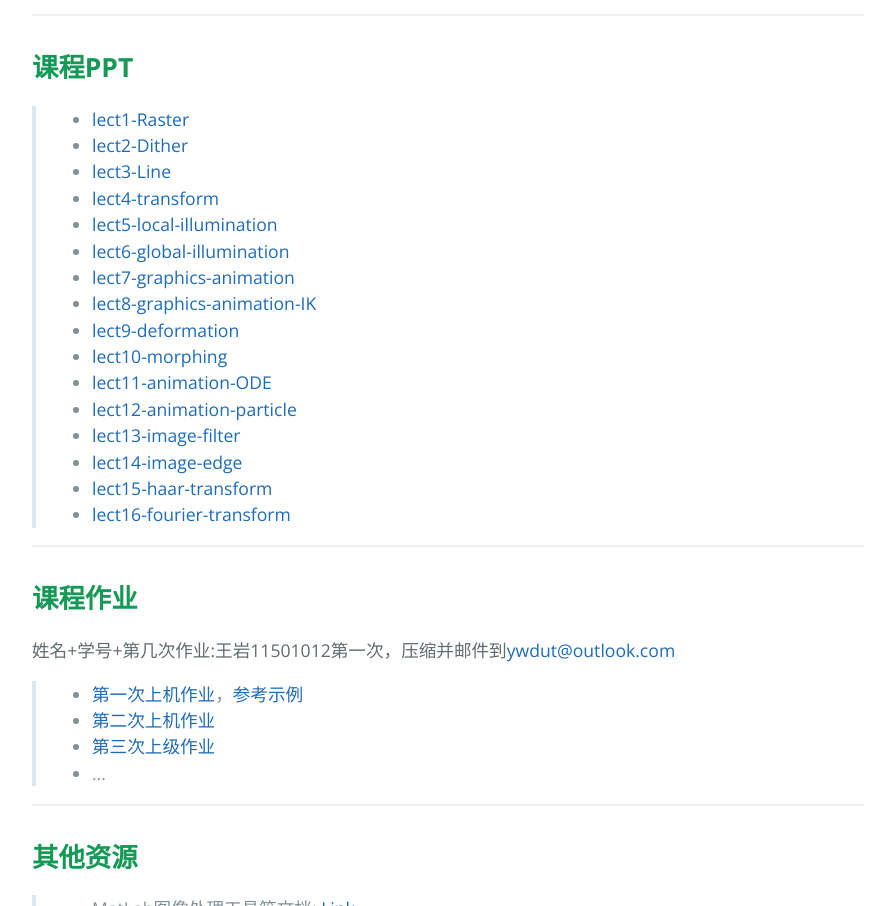
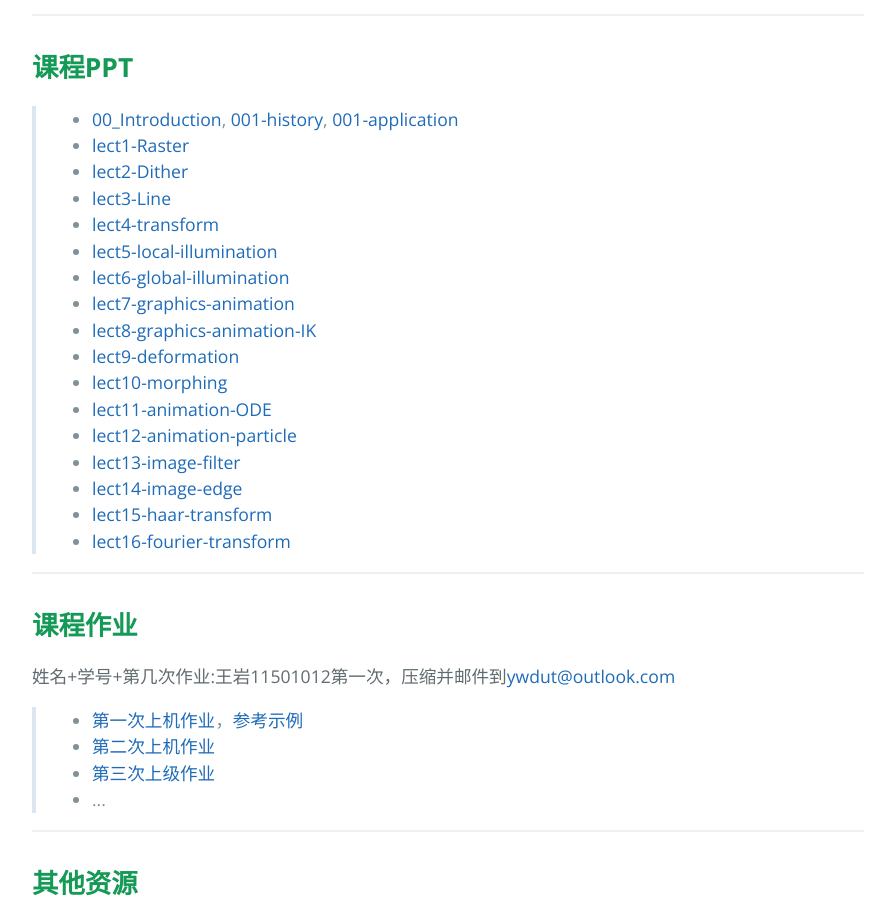
Before and after one commit to jjcao/ComputerGraphics, a plain HTML site: page index.html in a window 1280 px wide. Shown: the part 1877-2783 px from the top of the page, without its empty margins (192-1087 px from the left). Drawn offline with nearby package versions, Linux system fonts and the light colour scheme.

Commit message:
no message

```diff
--- a/index.html
+++ b/index.html
@@ -112,6 +112,9 @@
 
 <blockquote>
 <ul>
+<li><a href="https://github.com/jjcao/ComputerGraphics/blob/gh-pages/_powerpoints/00-introduction.pdf?raw=true">00_Introduction</a>,
+    <a href="https://github.com/jjcao/ComputerGraphics/blob/gh-pages/_powerpoints/001-history.pdf?raw=true">001-history</a>,
+    <a href="https://github.com/jjcao/ComputerGraphics/blob/gh-pages/_powerpoints/001-application?raw=true">001-application</a></li>
 <li><a href="https://github.com/jjcao/ComputerGraphics/blob/gh-pages/_powerpoints/lect1(Raster).ppt?raw=true">lect1-Raster</a></li>
 <li><a href="https://github.com/jjcao/ComputerGraphics/blob/gh-pages/_powerpoints/lect2(Dither%26Alias).ppt?raw=true">lect2-Dither</a></li>
 <li><a href="https://github.com/jjcao/ComputerGraphics/blob/gh-pages/_powerpoints/lect3(Line%2C%20Modelling%2C%20Structure).ppt?raw=true">lect3-Line</a></li>
```
Also changed, not shown: 3 other files.
